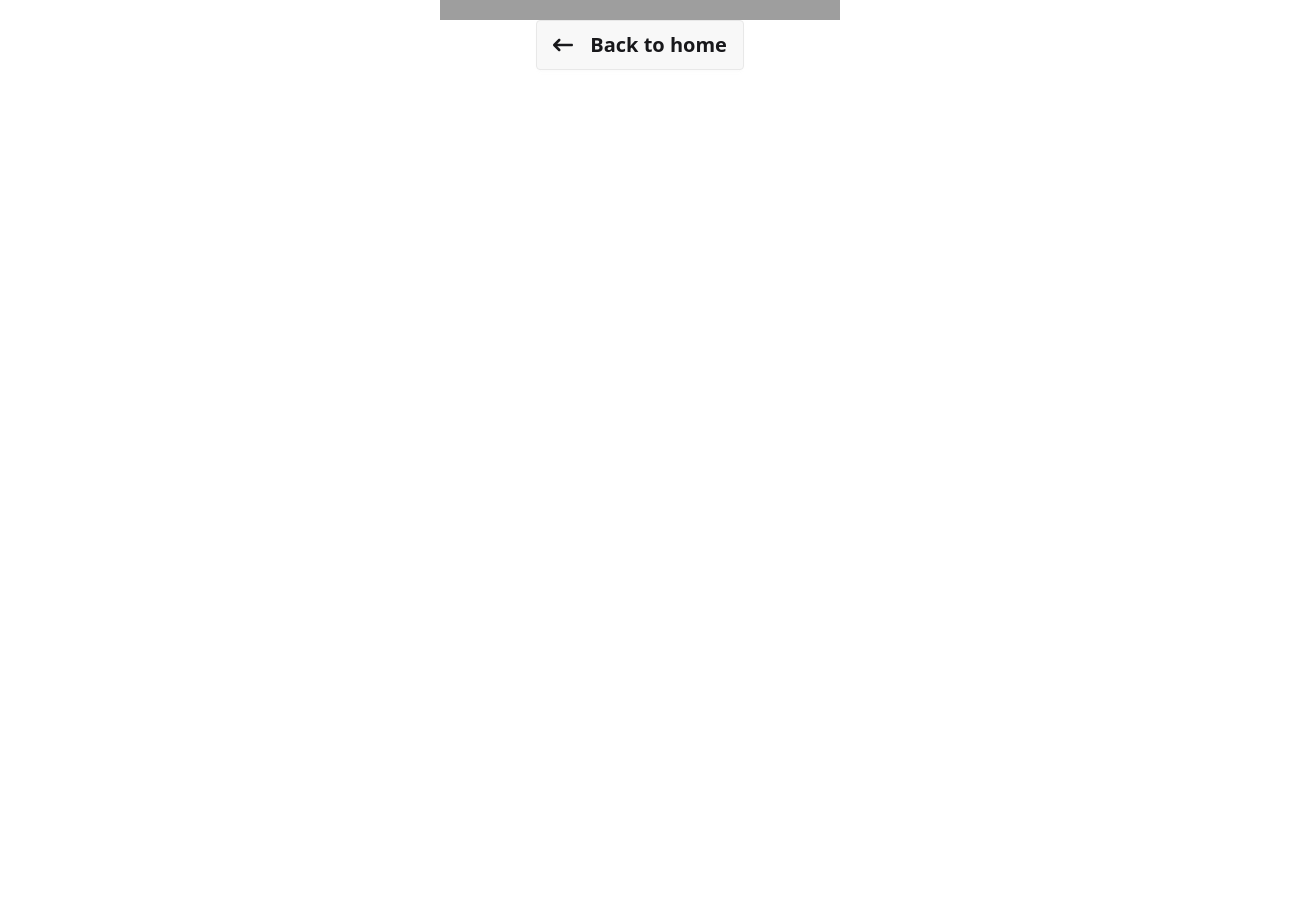
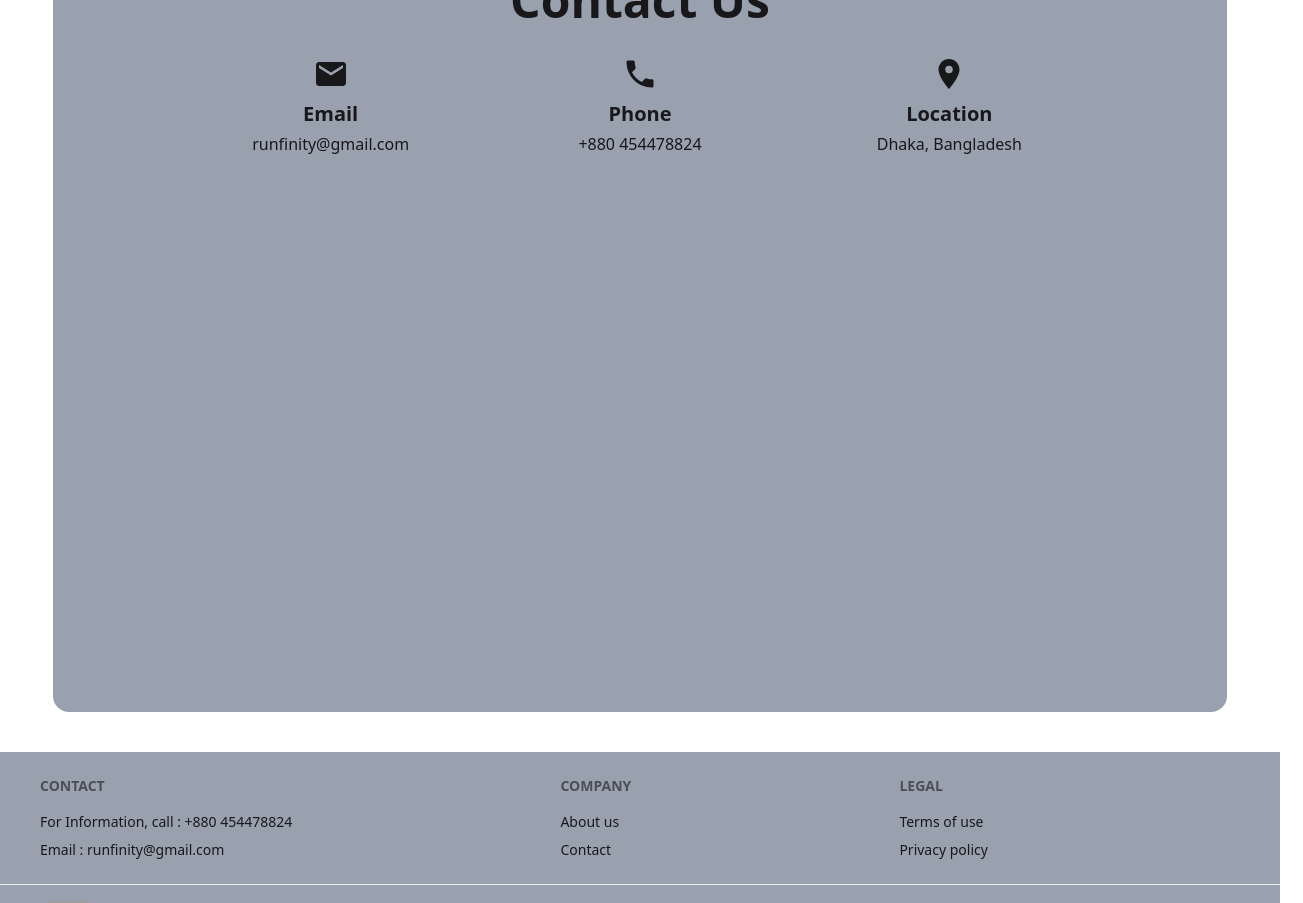
Before and after one commit to MMunim90/Marathol-management-system-client, a React (Vite) app: page /contact in a window 1280 px wide. Shown: the part 280-1183 px from the top of the page, 1303 px wide, since content can reach past the window. Before the commit the page ends 800 px from the top, so only its background shows below. Built offline with nearby package versions, Linux system fonts and the light colour scheme; no server answers; sample sign-in values are in the browser's storage; grey boxes are pictures that could not be loaded.

Commit message:
some features updated

```diff
--- a/src/components/Footer.jsx
+++ b/src/components/Footer.jsx
@@ -14,12 +14,12 @@ const Footer = () => {
         <nav>
           <h6 className="footer-title">Company</h6>
           <Link to='/about' className="link link-hover">About us</Link>
-          <a className="link link-hover">Contact</a>
+          <Link to='/contact' className="link link-hover">Contact</Link>
         </nav>
         <nav>
           <h6 className="footer-title">Legal</h6>
-          <a className="link link-hover">Terms of use</a>
-          <a className="link link-hover">Privacy policy</a>
+          <Link to='/terms' className="link link-hover">Terms of use</Link>
+          <Link to='/privacy' className="link link-hover">Privacy policy</Link>
         </nav>
       </footer>
       <footer className="footer bg-gray-400 text-base-content border-base-300 border-t px-10 py-4">
--- a/src/components/Navbar.jsx
+++ b/src/components/Navbar.jsx
@@ -325,17 +325,6 @@ const Navbar = () => {
                   User : {user && user.displayName}
                 </a>
               </li>
-              {user ? (
-                <NavLink
-                  to="/profile"
-                  className="btn bg-black text-white cursor-pointer text-xl"
-                >
-                  <CgProfile />
-                  Profile
-                </NavLink>
-              ) : (
-                ""
-              )}
               <button className="btn bg-black text-white cursor-pointer">
                 <label className="swap swap-rotate">
                   <input type="checkbox" onClick={handleToggle} />
--- a/src/pages/AboutUs.jsx
+++ b/src/pages/AboutUs.jsx
@@ -1,5 +1,6 @@
 import React from "react";
 import { Helmet } from "react-helmet-async";
+import { FaBullseye, FaRegLightbulb, FaRunning } from "react-icons/fa";
 
 const AboutUs = () => {
   return (
@@ -15,19 +16,27 @@ const AboutUs = () => {
         </p>
 
         <div className="grid gap-8 md:grid-cols-3 mt-10">
+          {/* Mission */}
           <div className="bg-white text-gray-800 p-6 rounded-lg shadow-lg hover:scale-105 transition duration-300">
+            <FaBullseye className="text-4xl mx-auto mb-4" />
             <h3 className="text-xl font-semibold mb-2">Our Mission</h3>
             <p>
               To empower athletes and organizers by providing an efficient platform to manage and promote marathon events.
             </p>
           </div>
+
+          {/* What We Offer */}
           <div className="bg-white text-gray-800 p-6 rounded-lg shadow-lg hover:scale-105 transition duration-300">
+            <FaRegLightbulb className="text-4xl mx-auto mb-4" />
             <h3 className="text-xl font-semibold mb-2">What We Offer</h3>
             <p>
               Online registration, real-time updates, event promotion, sponsor management, and participant engagement — all in one place.
             </p>
           </div>
+
+          {/* Join the Run */}
           <div className="bg-white text-gray-800 p-6 rounded-lg shadow-lg hover:scale-105 transition duration-300">
+            <FaRunning className="text-4xl mx-auto mb-4" />
             <h3 className="text-xl font-semibold mb-2">Join the Run</h3>
             <p>
               Become part of a growing community of runners and event organizers working together to celebrate endurance and passion.
--- a/src/pages/Contact.jsx
+++ b/src/pages/Contact.jsx
@@ -3,7 +3,7 @@ import { MdEmail, MdPhone, MdLocationOn } from "react-icons/md";
 
 const Contact = () => {
   return (
-    <section className="bg-gray-400 py-16 px-6 rounded-2xl">
+    <section className="bg-gray-400 py-16 px-6 rounded-2xl my-10 min-h-screen">
       <Helmet>
         <title>Contact Us | Marathon Management</title>
       </Helmet>
@@ -15,13 +15,13 @@ const Contact = () => {
           <div className="flex flex-col items-center">
             <MdEmail className="text-4xl mb-2" />
             <h3 className="text-xl font-semibold mb-1">Email</h3>
-            <p>support@marathonhub.com</p>
+            <p>runfinity@gmail.com</p>
           </div>
 
           <div className="flex flex-col items-center">
             <MdPhone className="text-4xl mb-2" />
             <h3 className="text-xl font-semibold mb-1">Phone</h3>
-            <p>+880 1234 567 890</p>
+            <p>+880 454478824</p>
           </div>
 
           <div className="flex flex-col items-center">
--- a/src/pages/DashBoard.jsx
+++ b/src/pages/DashBoard.jsx
@@ -11,7 +11,7 @@ const DashBoard = () => {
 
   useEffect(() => {
     if (window.location.pathname === "/dashboard") {
-      navigate("/dashboard/addMarathon");
+      navigate("/dashboard/profile");
     }
   }, [navigate]);
   return (
@@ -43,6 +43,16 @@ const DashBoard = () => {
               Dashboard
             </div>
             <nav className="flex-grow mt-4 space-y-3 px-4">
+              <NavLink
+                to="/dashboard/profile"
+                className={({ isActive }) =>
+                  `block py-2 px-4 rounded transition  ${
+                    isActive ? "bg-gray-900 text-white" : ""
+                  }`
+                }
+              >
+                Profile and Overview
+              </NavLink>
               <NavLink
                 to="/dashboard/addMarathon"
                 className={({ isActive }) =>
--- a/src/pages/PrivacyPolicy.jsx
+++ b/src/pages/PrivacyPolicy.jsx
@@ -3,7 +3,7 @@ import { FaUserShield } from "react-icons/fa";
 
 const PrivacyPolicy = () => {
   return (
-    <section className="bg-gray-400 py-16 px-6 rounded-2xl">
+    <section className="bg-gray-400 py-16 px-6 rounded-2xl my-10 min-h-screen">
       <Helmet>
         <title>Privacy Policy | Marathon Management</title>
       </Helmet>
--- a/src/pages/Profile.jsx
+++ b/src/pages/Profile.jsx
@@ -52,9 +52,6 @@ const Profile = () => {
       <Helmet>
         <title>Runfinity | Profile</title>
       </Helmet>
-      <header>
-        <Navbar></Navbar>
-      </header>
       <div className="w-11/12 mx-auto mt-20 grid grid-cols-1 items-center">
         <Fade direction="down" keyframes={slightFadeDown}>
           <div className="flex flex-col items-center gap-8 md:mb-10">
--- a/src/pages/TermsOfUse.jsx
+++ b/src/pages/TermsOfUse.jsx
@@ -3,7 +3,7 @@ import { FaRegFileAlt } from "react-icons/fa";
 
 const TermsOfUse = () => {
   return (
-    <section className="bg-gray-400 py-16 px-6 rounded-2xl">
+    <section className="bg-gray-400 py-16 px-6 rounded-2xl my-10 min-h-screen">
       <Helmet>
         <title>Terms of Use | Marathon Management</title>
       </Helmet>
--- a/src/router/router.jsx
+++ b/src/router/router.jsx
@@ -16,6 +16,9 @@ import ApplyList from "../pages/ApplyList";
 import MarathonRegistration from "../pages/MarathonRegistration";
 import Tips from "../pages/Tips";
 import AboutUs from "../pages/AboutUs";
+import Contact from "../pages/Contact";
+import TermsOfUse from "../pages/TermsOfUse";
+import PrivacyPolicy from "../pages/PrivacyPolicy";
 const router = createBrowserRouter([
   {
     path: "/",
@@ -30,9 +33,19 @@ const router = createBrowserRouter([
       },
       {
         path: "about",
-        element: (
-            <AboutUs></AboutUs>
-        ),
+        element: <AboutUs></AboutUs>,
+      },
+      {
+        path: "contact",
+        element: <Contact></Contact>,
+      },
+      {
+        path: "terms",
+        element: <TermsOfUse></TermsOfUse>,
+      },
+      {
+        path: "privacy",
+        element: <PrivacyPolicy></PrivacyPolicy>,
       },
       {
         path: "marathon",
@@ -81,6 +94,15 @@ const router = createBrowserRouter([
     ),
     children: [
       {
+        path: "/dashboard/profile",
+        element: (
+          <PrivateRoute>
+            <Profile></Profile>
+          </PrivateRoute>
+        ),
+        hydrateFallbackElement: <Loading></Loading>,
+      },
+      {
         path: "/dashboard/addMarathon",
         element: <AddMarathon></AddMarathon>,
       },
@@ -106,15 +128,6 @@ const router = createBrowserRouter([
     hydrateFallbackElement: <Loading></Loading>,
   },
   {
-    path: "/profile",
-    element: (
-      <PrivateRoute>
-        <Profile></Profile>
-      </PrivateRoute>
-    ),
-    hydrateFallbackElement: <Loading></Loading>,
-  },
-  {
     path: "/*",
     element: <ErrorPage></ErrorPage>,
   },
```
